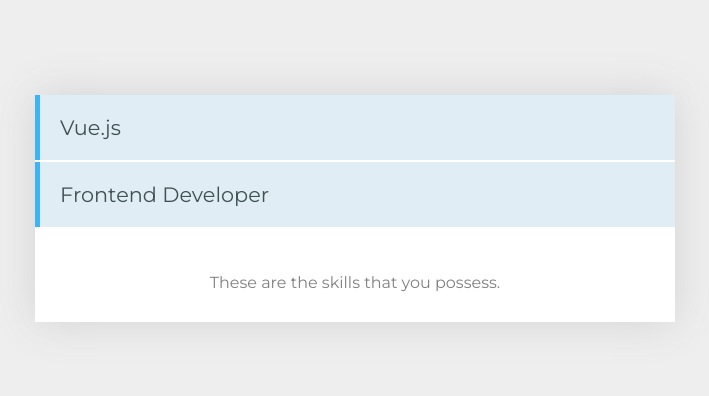
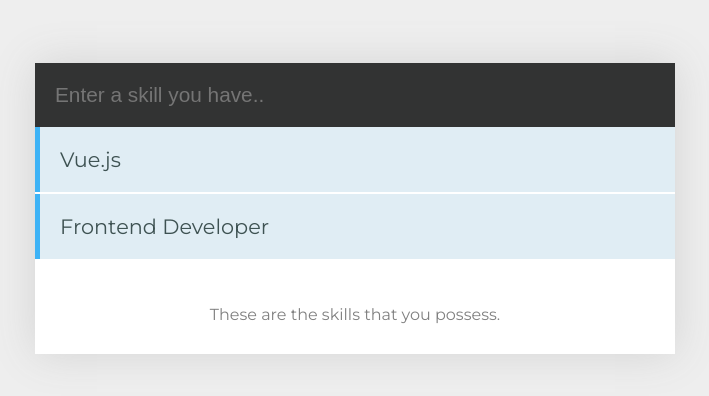
Before and after one commit to gktaj/vue2-checking, a Vue app: page / in a window 1280 px wide. Shown: the part 184-580 px from the top of the page, without its empty margins (285-994 px from the left). Built offline with nearby package versions, Linux system fonts and the light colour scheme.

Commit message:
the vue v-model directive

```diff
--- a/src/components/Skills.vue
+++ b/src/components/Skills.vue
@@ -1,5 +1,7 @@
 <template>
   <div class="container">
+    <input type="text" placeholder="Enter a skill you have.." v-model="skill">
+    {{skill}}
     <div class="holder">
       <ul>
         <li v-for="(data, index) in skills" :key="index">{{data.skill}}</li>
@@ -14,6 +16,7 @@
   name: "Skills",
   data() {
     return {
+      skill: "",
       name: "kdevsoftware",
       btnState: true,
       skills: [{ skill: "Vue.js" }, { skill: "Frontend Developer" }],
@@ -64,4 +67,13 @@
 .container {
   box-shadow: 0px 0px 40px lightgray;
 }
+
+input {
+  width: calc(100% - 40px);
+  border: 0;
+  padding: 20px;
+  font-size: 1.3em;
+  background-color: #323333;
+  color: #687f7f;
+}
 </style>
```
